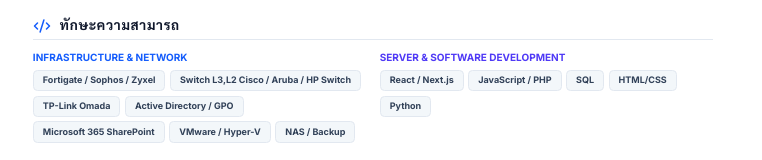
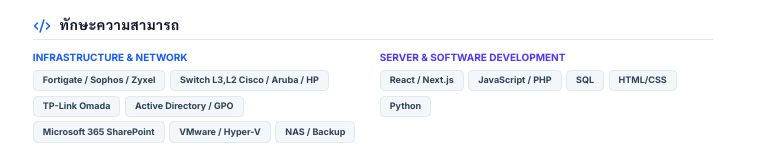
Before and after one commit to unicones/-resume, a Next.js app: page /print in a window 1280 px wide. Shown: the part 296-456 px from the top of the page, without its empty margins (267-1029 px from the left). Built offline with nearby package versions, Linux system fonts and the light colour scheme; no server answers; the database is empty.

Commit message:
feat: shorten switch skill name to Switch L3,L2 Cisco / Aruba / HP

```diff
--- a/src/app/page.tsx
+++ b/src/app/page.tsx
@@ -874,7 +874,7 @@
 const mockSkills: { [key: string]: any[] } = {
   th: [
     { category: "IT Infrastructure (หลัก)", name: "Fortigate / Sophos / Zyxel", proficiency: "Advanced" },
-    { category: "IT Infrastructure (หลัก)", name: "Switch L3,L2 Cisco / Aruba / HP Switch", proficiency: "Advanced" },
+    { category: "IT Infrastructure (หลัก)", name: "Switch L3,L2 Cisco / Aruba / HP", proficiency: "Advanced" },
     { category: "IT Infrastructure (หลัก)", name: "TP-Link Omada", proficiency: "Advanced" },
     { category: "IT Infrastructure (หลัก)", name: "Active Directory / GPO", proficiency: "Advanced" },
     { category: "IT Infrastructure (หลัก)", name: "Microsoft 365 SharePoint", proficiency: "Advanced" },
@@ -890,7 +890,7 @@
   ],
   en: [
     { category: "IT Infrastructure (Primary)", name: "Fortigate / Sophos / Zyxel", proficiency: "Advanced" },
-    { category: "IT Infrastructure (Primary)", name: "Switch L3,L2 Cisco / Aruba / HP Switch", proficiency: "Advanced" },
+    { category: "IT Infrastructure (Primary)", name: "Switch L3,L2 Cisco / Aruba / HP", proficiency: "Advanced" },
     { category: "IT Infrastructure (Primary)", name: "TP-Link Omada", proficiency: "Advanced" },
     { category: "IT Infrastructure (Primary)", name: "Active Directory / GPO", proficiency: "Advanced" },
     { category: "IT Infrastructure (Primary)", name: "Microsoft 365 SharePoint", proficiency: "Advanced" },
@@ -1337,7 +1337,7 @@
   const circularSkills = useMemo(() => {
     return [
       { name: "Fortigate / Sophos / Zyxel", short: "FW", percent: 90, color: "stroke-[#dc2626]" },
-      { name: "Switch L3,L2 Cisco / Aruba / HP Switch", short: "SW", percent: 90, color: "stroke-[#2563eb]" },
+      { name: "Switch L3,L2 Cisco / Aruba / HP", short: "SW", percent: 90, color: "stroke-[#2563eb]" },
       { name: "TP-Link Omada", short: "Omada", percent: 90, color: "stroke-[#0284c7]" },
       { name: "Active Directory / GPO", short: "AD", percent: 90, color: "stroke-[#2563eb]" },
       { name: "Microsoft 365 SharePoint", short: "SP", percent: 90, color: "stroke-[#0284c7]" },
@@ -1747,7 +1747,7 @@
                               : s.name.includes("SharePoint")
                                 ? "SharePoint"
                                 : s.name.includes("Switch")
-                                  ? "Network Switch"
+                                  ? "Switch L3,L2"
                                   : s.name.includes("Firewall") || s.name.includes("Fortigate")
                                     ? "Firewall"
                                     : s.name.includes("VMware")
--- a/src/app/print/page.tsx
+++ b/src/app/print/page.tsx
@@ -290,7 +290,7 @@
 const mockSkills: { [key: string]: any[] } = {
   th: [
     { category: "IT Infrastructure (หลัก)", name: "Fortigate / Sophos / Zyxel", proficiency: "Advanced" },
-    { category: "IT Infrastructure (หลัก)", name: "Switch L3,L2 Cisco / Aruba / HP Switch", proficiency: "Advanced" },
+    { category: "IT Infrastructure (หลัก)", name: "Switch L3,L2 Cisco / Aruba / HP", proficiency: "Advanced" },
     { category: "IT Infrastructure (หลัก)", name: "TP-Link Omada", proficiency: "Advanced" },
     { category: "IT Infrastructure (หลัก)", name: "Active Directory / GPO", proficiency: "Advanced" },
     { category: "IT Infrastructure (หลัก)", name: "Microsoft 365 SharePoint", proficiency: "Advanced" },
@@ -306,7 +306,7 @@
   ],
   en: [
     { category: "IT Infrastructure (Primary)", name: "Fortigate / Sophos / Zyxel", proficiency: "Advanced" },
-    { category: "IT Infrastructure (Primary)", name: "Switch L3,L2 Cisco / Aruba / HP Switch", proficiency: "Advanced" },
+    { category: "IT Infrastructure (Primary)", name: "Switch L3,L2 Cisco / Aruba / HP", proficiency: "Advanced" },
     { category: "IT Infrastructure (Primary)", name: "TP-Link Omada", proficiency: "Advanced" },
     { category: "IT Infrastructure (Primary)", name: "Active Directory / GPO", proficiency: "Advanced" },
     { category: "IT Infrastructure (Primary)", name: "Microsoft 365 SharePoint", proficiency: "Advanced" },
```
Also changed, not shown: 1 other file (tests, documents, lock files or other folders).
